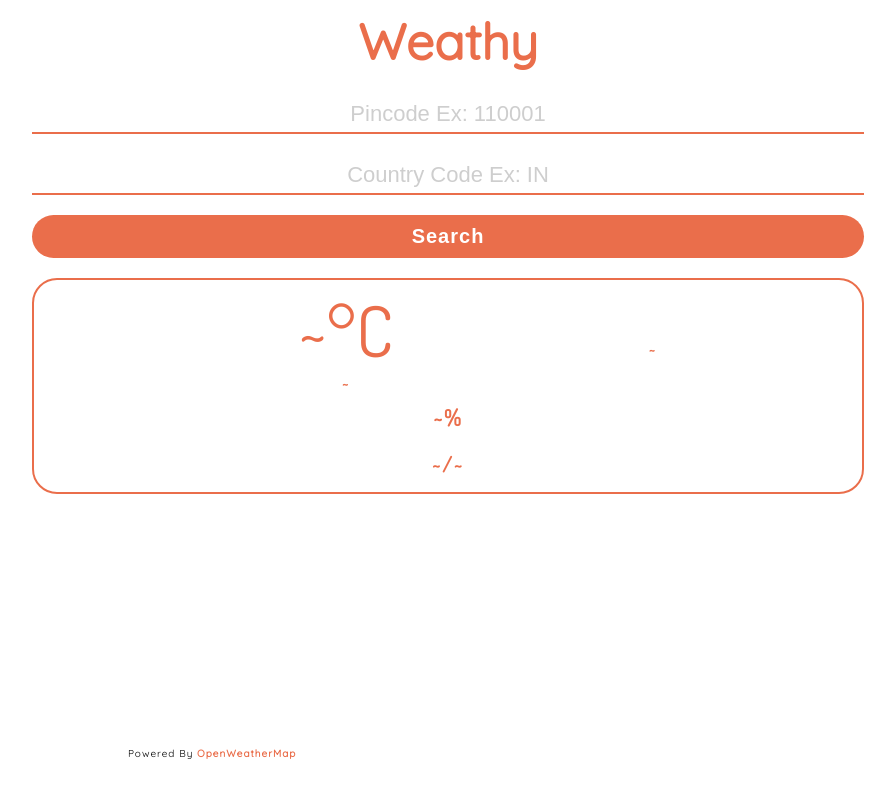
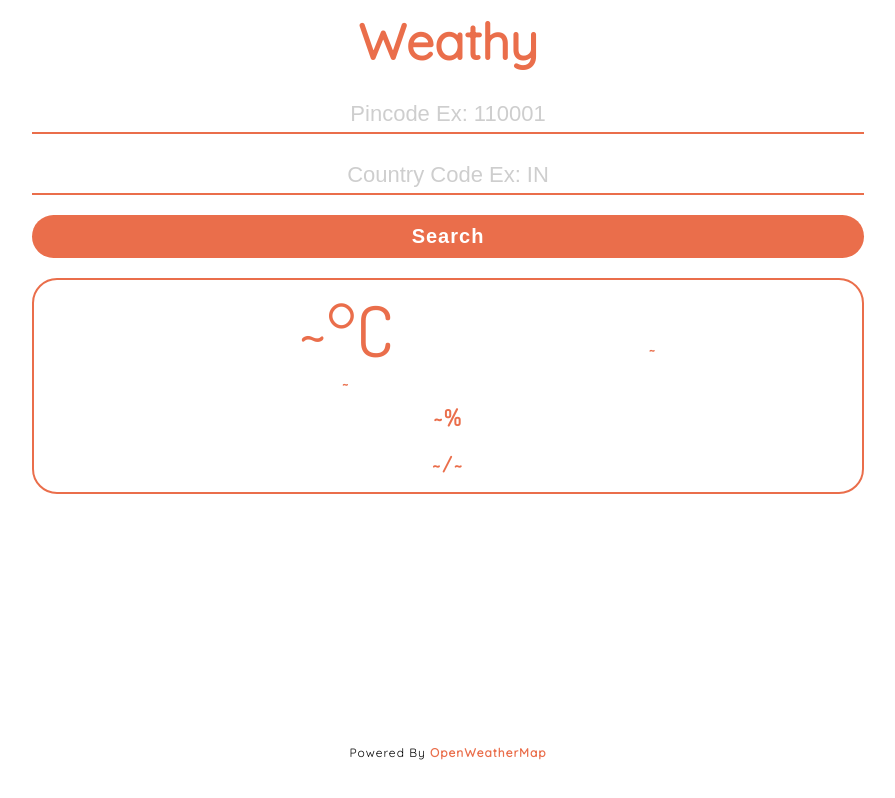
Before and after one commit to cynequil/weathy, a plain HTML site: page index.html in a window 1280 px wide. Shown: the whole page, without its empty margins (192-1087 px from the left). Drawn offline with Linux system fonts and the light colour scheme.

Commit message:
fixed center alignment bug for last div

```diff
--- a/style.css
+++ b/style.css
@@ -122,17 +122,12 @@ body{
     font-size: 20px;
 }
 #api{
+    align-self: center;
     position: absolute;
     bottom: 5%;
-    left: 50%;
-    margin-left: -25%;
-    /* right: 5%; */
     font-family: 'Quicksand', sans-serif;
-    font-size: 10px;
+    font-size: 12px;
     color: black;
-    text-align: right;
-    /* padding: 5px; */
-    /* margin-top: 10px; */
     letter-spacing: 1px;
     /* outline: solid 2px red; */
 }
```
